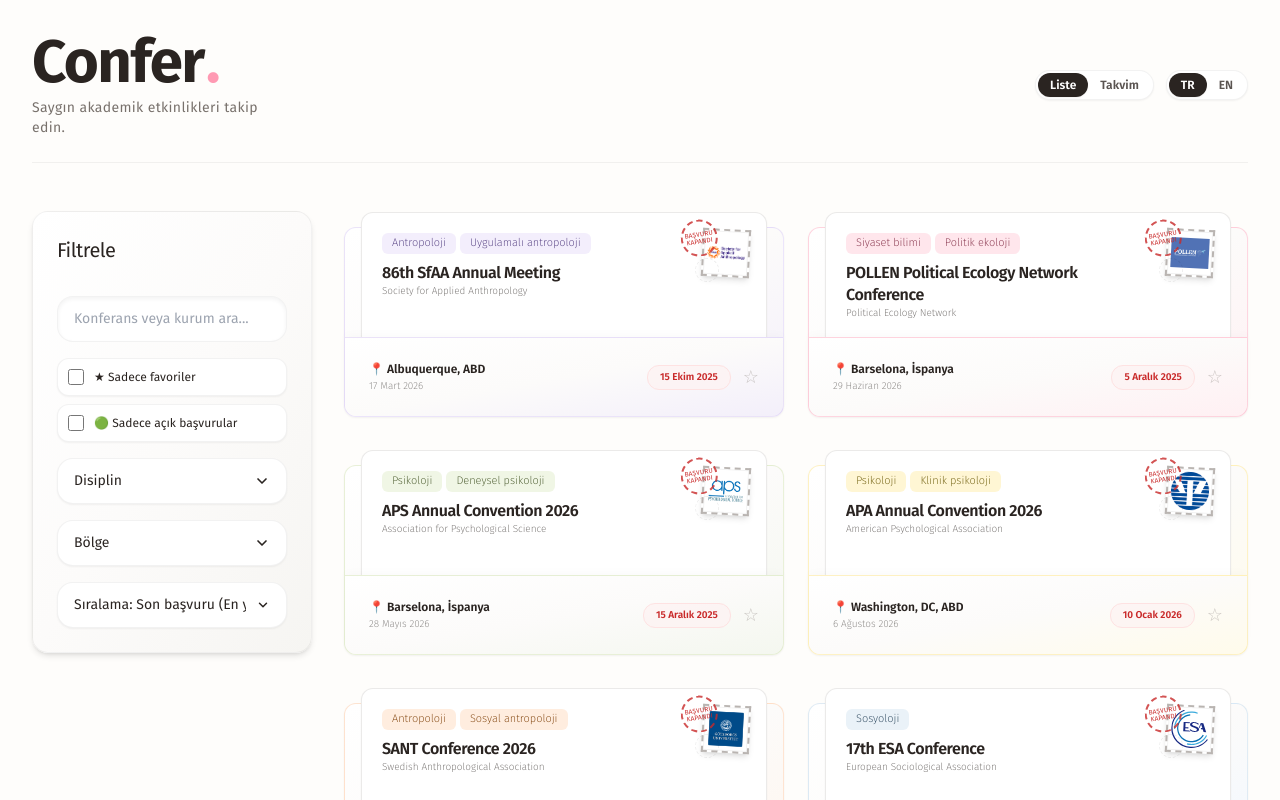
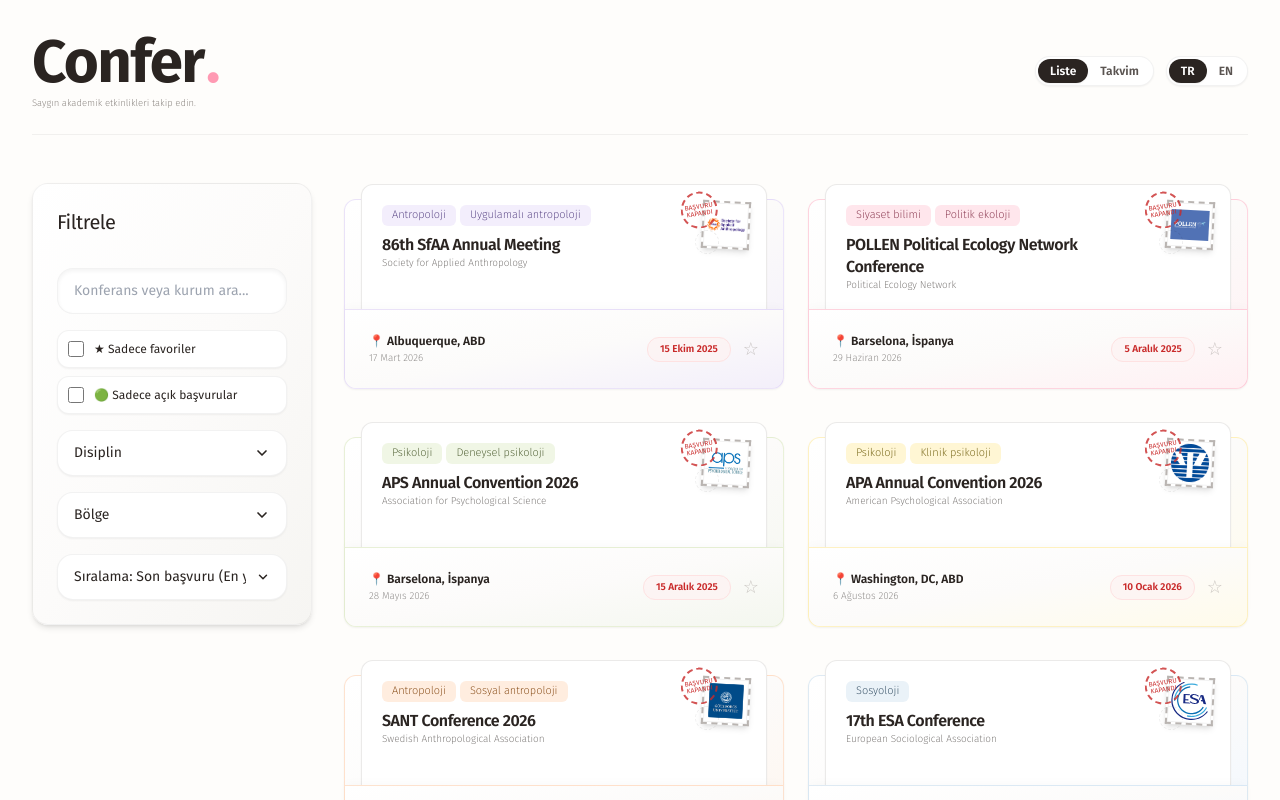
Before and after one commit to ammarkilic/Confer., a React (Vite) app in the folder arayuz/: page / in a window 1280 px wide. Shown: the top 800 px of the page. Built offline with nearby package versions, Linux system fonts and the light colour scheme; a web font is replaced by a local one.

Commit message:
style: make motto a single line and thin font, fitting exactly under logo width

```diff
--- a/arayuz/src/App.jsx
+++ b/arayuz/src/App.jsx
@@ -296,7 +296,7 @@
           <h1 className="text-5xl md:text-6xl font-bold font-fira-bold tracking-tight text-[#2a2421] flex items-center gap-0.5 mb-1 select-none">
             Confer<span className="text-[#ff9ab3] font-serif font-black">.</span>
           </h1>
-          <p className="text-stone-500 font-fira-regular text-xs md:text-sm tracking-wide mt-1.5 max-w-[185px] md:max-w-[230px] leading-snug">{t[lang].subtitle}</p>
+          <p className="text-stone-500 font-fira-light text-[7.2px] md:text-[9.5px] tracking-tighter md:tracking-normal whitespace-nowrap mt-0.5">{t[lang].subtitle}</p>
         </div>
 
         <div className="flex flex-wrap items-center gap-3">
```
